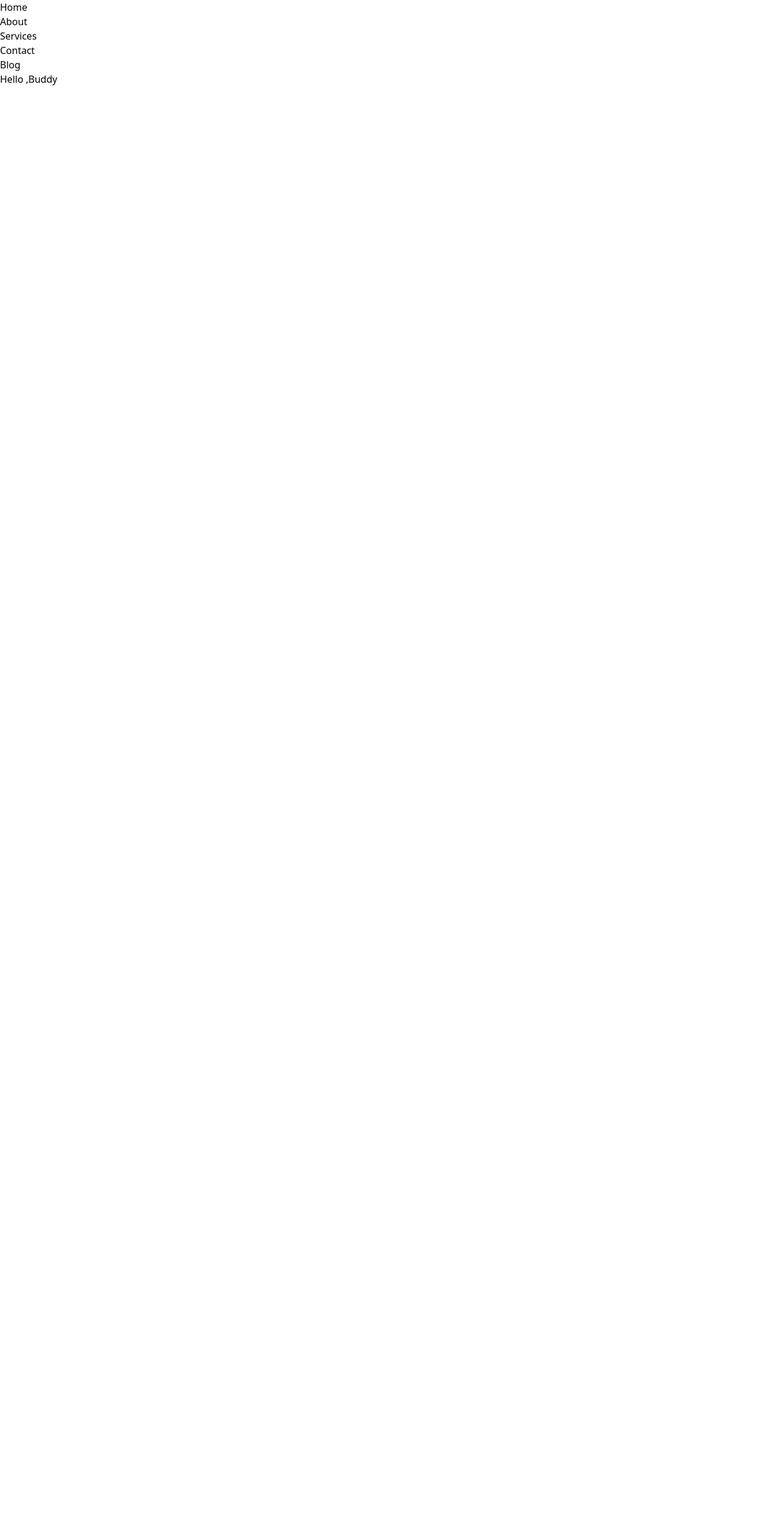
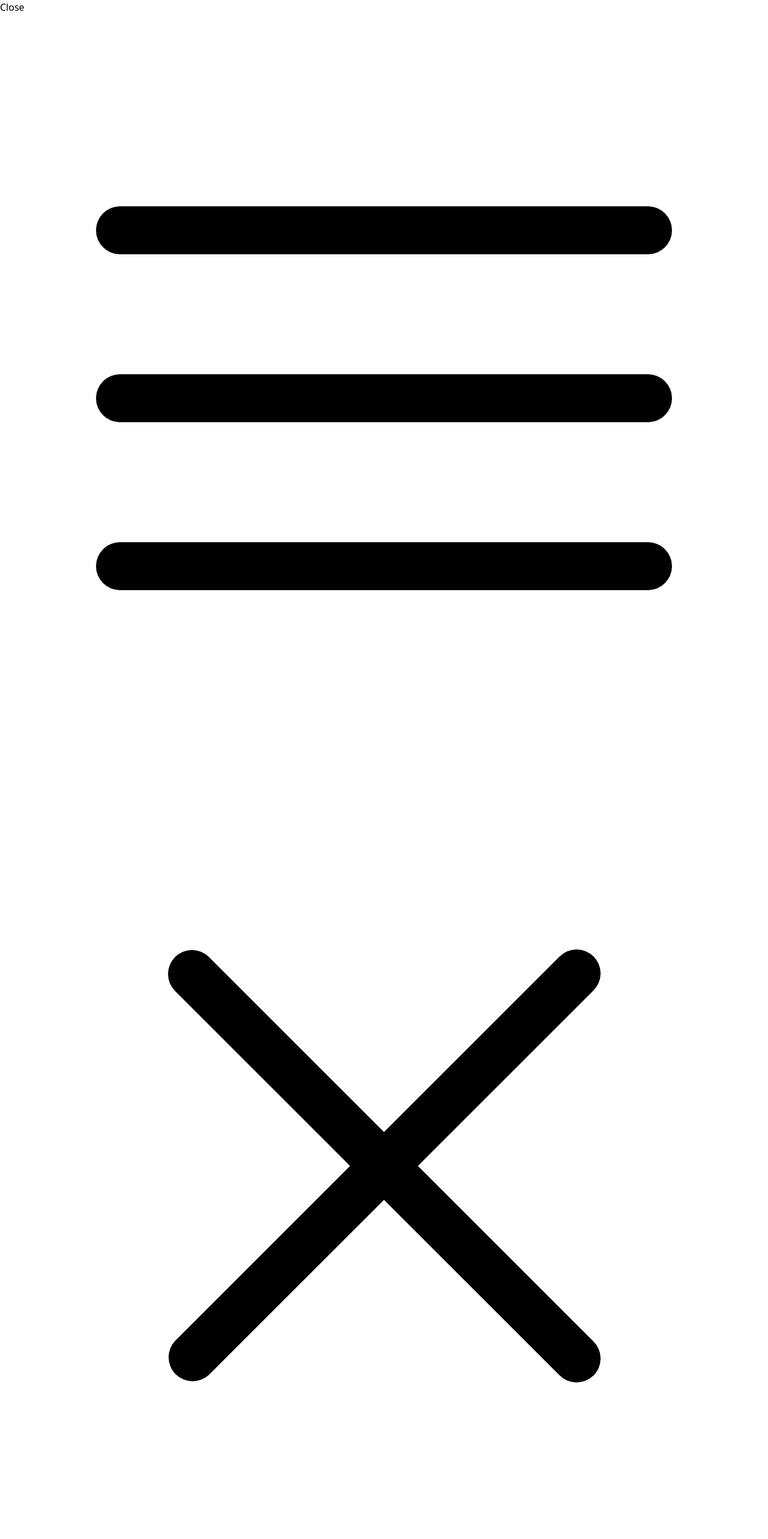
Before and after one commit to Arif-Hossan/price-list, a React (Vite) app: page / in a window 1280 px wide. Shown: the top 2566 px of the page at 60% size. Before the commit the page ends 800 px from the top, so only its background shows below. Built offline with nearby package versions, Linux system fonts and the light colour scheme.

Commit message:
heroicon added for navbar

```diff
--- a/package.json
+++ b/package.json
@@ -10,6 +10,7 @@
     "preview": "vite preview"
   },
   "dependencies": {
+    "@heroicons/react": "^2.0.18",
     "react": "^18.2.0",
     "react-dom": "^18.2.0"
   },
--- a/src/components/Navbar/Navbar.jsx
+++ b/src/components/Navbar/Navbar.jsx
@@ -1,8 +1,12 @@
 // import React from 'react';
 
+import { useState } from "react";
 import Link from "../Link/Link";
+import { Bars3Icon,XMarkIcon } from '@heroicons/react/24/solid'
 
 const Navbar = () => {
+    // menu bar icon state
+    const [isOpen,setOpen] = useState(false)
     const routes = [
         {
           "id": 1,
@@ -33,6 +37,11 @@ const Navbar = () => {
 
     return (
         <nav>
+            <div onClick={()=>setOpen(!isOpen)}>
+                <span>{isOpen? "Open" :"Close"}</span>
+            <Bars3Icon className="h-6 w-6 text-purple-500" />
+            <XMarkIcon className="h-6 w-6 text-purple-500" />
+            </div>
             <ul className="md:flex">
             {
                 routes.map(route => <Link key={route.id} route={route}></Link>)
```
Also changed, not shown: 1 other file (tests, documents, lock files or other folders).
